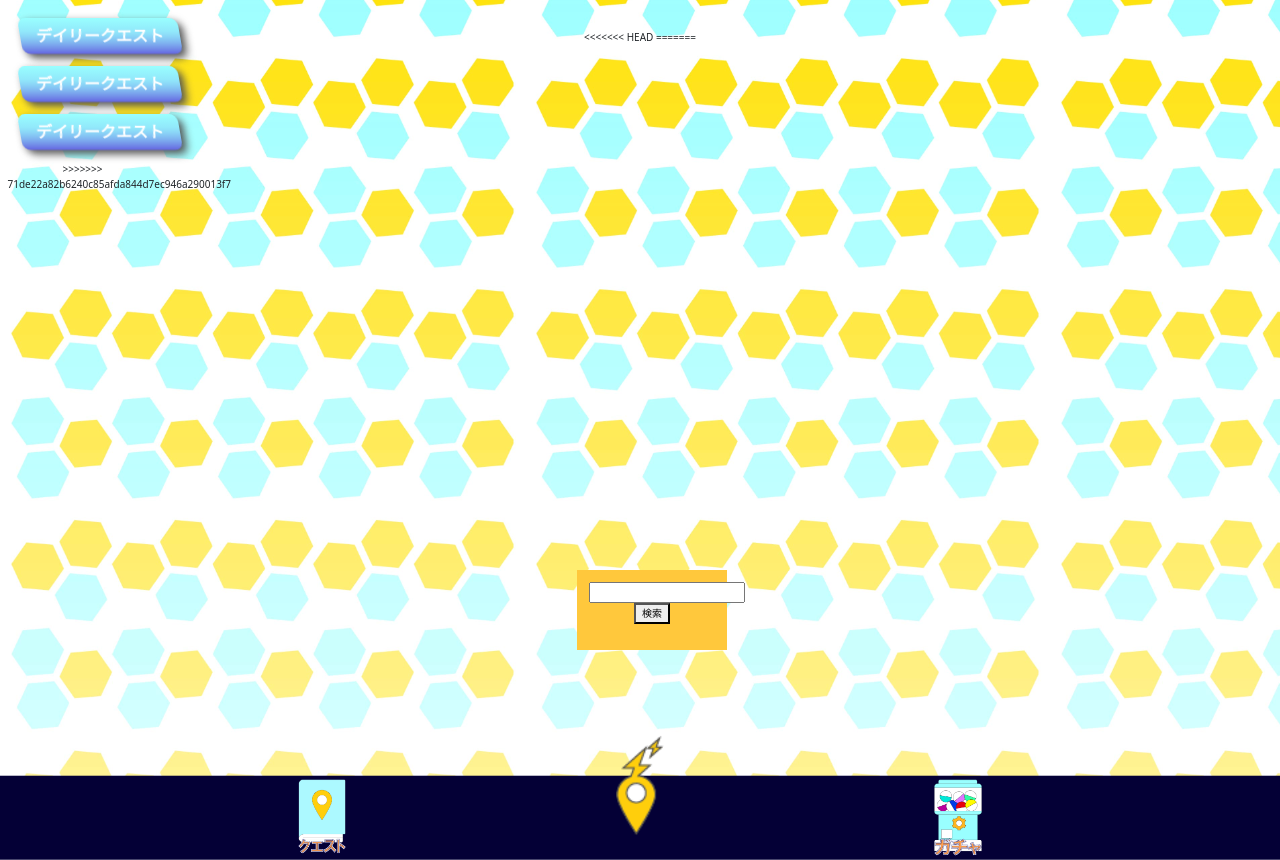
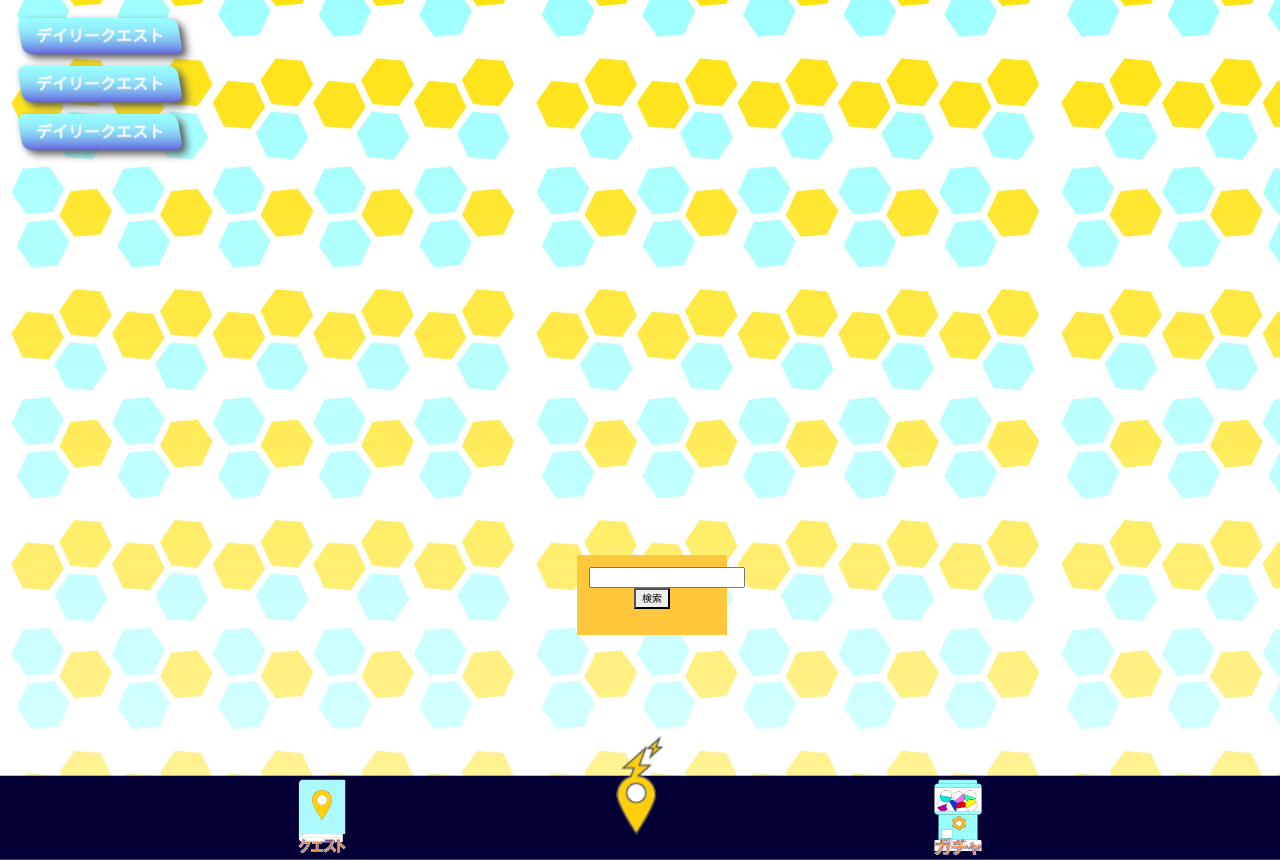
Before and after one commit to 20fi111/sanpo_quest, a Flask app: page / in a window 1280 px wide. Shown: the part 74-934 px from the top of the page. Run offline with Flask 2, Linux system fonts and the light colour scheme; a user stored in the database is signed in; data comes from the database, SQL or seed files in the repository; some libraries are stand-ins or nearby versions.

Commit message:
Thu, Mar 16, 2023, 11:46 AM +09:00

```diff
--- a/src/templates/index.html
+++ b/src/templates/index.html
@@ -46,15 +46,10 @@
 <div id="map"></div>
 
 
-<<<<<<< HEAD
-
-
-=======
 <div id="daily_container">
   {% for daily in dailys %}
   <div class="dailyquest_home"><p>デイリークエスト</p></div>
   {% endfor %}
->>>>>>> 71de22a82b6240c85afda844d7ec946a290013f7
 </div>
 
 
```
Also changed, not shown: 1 other file.
